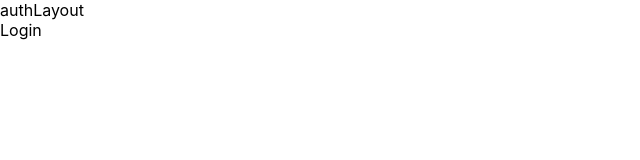
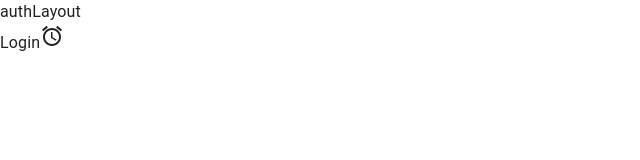
Before and after one commit to s-yoshiii/notion-clone-tutrial, a React (Create React App) app in the folder client/: page /login in a window 1280 px wide. Shown: the top 160 px of the page, without its empty margins (0-640 px from the left). Built offline with nearby package versions, Linux system fonts and the light colour scheme.

Commit message:
ThemeProviderを利用してアプリ全体のテーマを決定しよう

```diff
--- a/client/src/App.js
+++ b/client/src/App.js
@@ -3,9 +3,19 @@ import AuthLayout from "./components/layout/authLayout";
 import Login from "./pages/Login";
 import Register from "./pages/Resister";
 import { BrowserRouter, Route, Routes } from "react-router-dom";
+import { createTheme, ThemeProvider } from "@mui/material/styles";
+import CssBaseline from "@mui/material/CssBaseline";
+import { blue } from "@mui/material/colors";
 
 function App() {
+  const theme = createTheme({
+    palette: {
+      primary: blue,
+    },
+  });
   return (
+    <ThemeProvider theme={theme}>
+      <CssBaseline />
       <BrowserRouter>
         <Routes>
           <Route path="/" element={<AuthLayout />}>
@@ -14,6 +24,7 @@ function App() {
           </Route>
         </Routes>
       </BrowserRouter>
+    </ThemeProvider>
   );
 }
 
--- a/client/src/pages/Login.jsx
+++ b/client/src/pages/Login.jsx
@@ -1,7 +1,12 @@
 import React from "react";
-
+import AccessAlarmIcon from "@mui/icons-material/AccessAlarm";
 const Login = () => {
-  return <div>Login</div>;
+  return (
+    <div>
+      Login
+      <AccessAlarmIcon />
+    </div>
+  );
 };
 
 export default Login;
```
Lines whose indentation alone changed are shown as unchanged.
